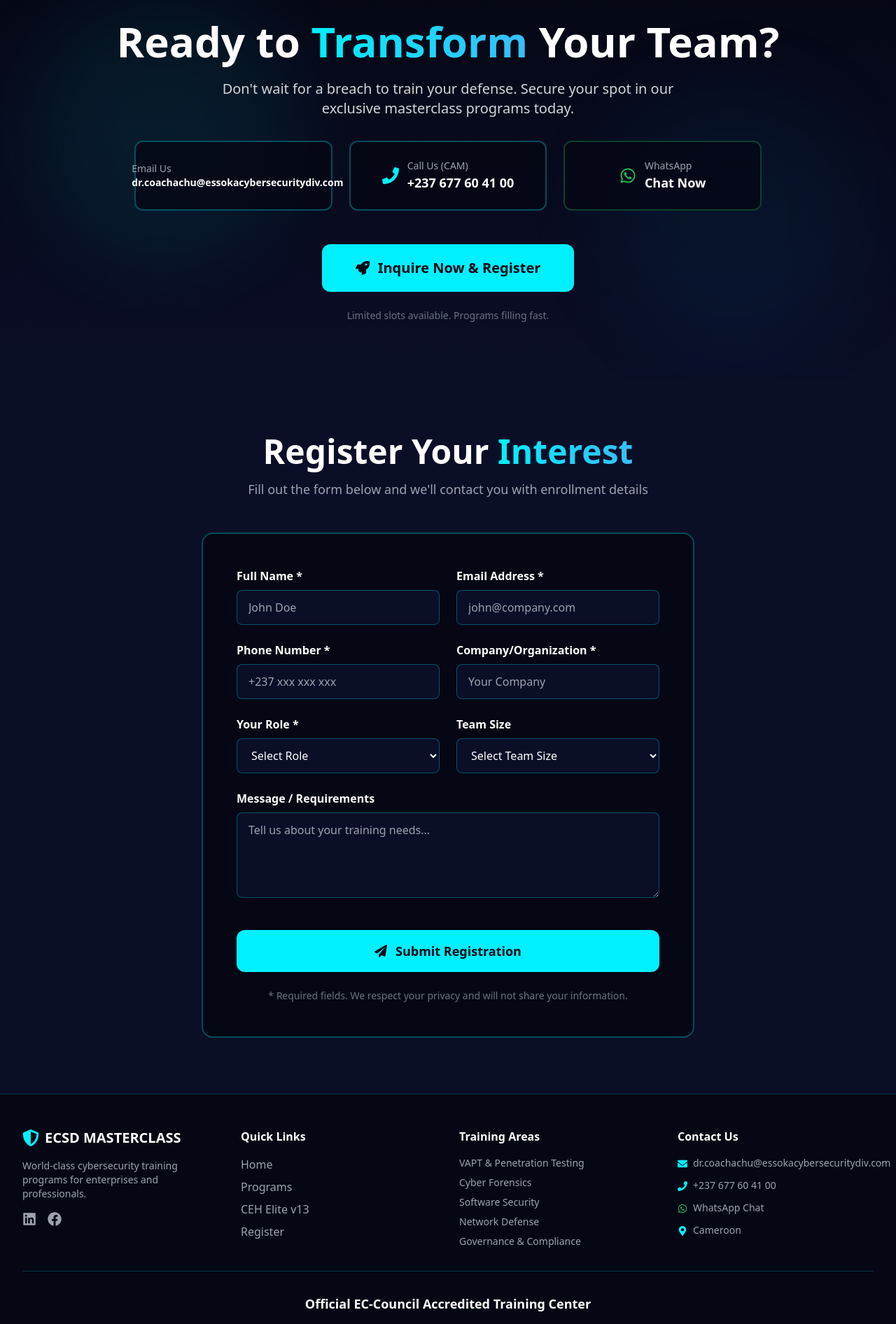
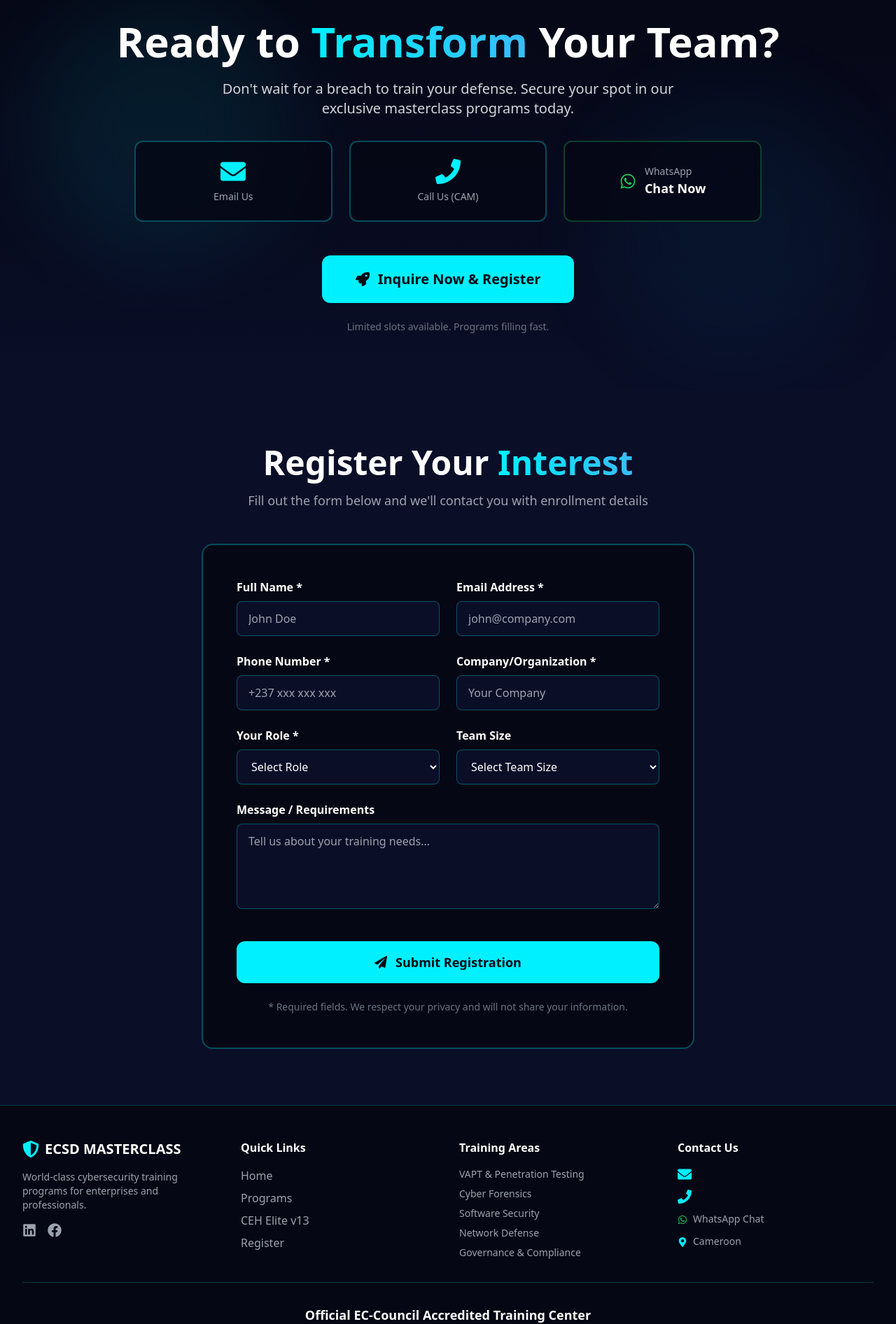
Before and after one commit to DCGit208/masterclass.essokacybersecuritydiv.com, a Next.js app: page / in a window 1280 px wide. Shown: the part 3913-5805 px from the top of the page at 70% size. Built offline with nearby package versions, Linux system fonts and the light colour scheme.

Commit message:
Remove visible email/phone, use icon-only contact links

```diff
--- a/components/CTASection.tsx
+++ b/components/CTASection.tsx
@@ -29,25 +29,19 @@
             <motion.a
               href="mailto:dr.coachachu@essokacybersecuritydiv.com"
               whileHover={{ scale: 1.05 }}
-              className="bg-cyber-darker/80 border-2 border-cyber-accent/30 rounded-xl p-6 hover:border-cyber-accent transition-all flex items-center justify-center space-x-3 group"
+              className="bg-cyber-darker/80 border-2 border-cyber-accent/30 rounded-xl p-6 hover:border-cyber-accent transition-all flex flex-col items-center justify-center group"
             >
-              <FaEnvelope className="text-2xl text-cyber-accent group-hover:scale-110 transition-transform" />
-              <div className="text-left">
-                <div className="text-gray-400 text-sm">Email Us</div>
-                <div className="text-white font-semibold text-sm">dr.coachachu@essokacybersecuritydiv.com</div>
-              </div>
+              <FaEnvelope className="text-4xl text-cyber-accent group-hover:scale-110 transition-transform mb-2" />
+              <div className="text-gray-400 text-sm">Email Us</div>
             </motion.a>
 
             <motion.a
               href="tel:+237677604100"
               whileHover={{ scale: 1.05 }}
-              className="bg-cyber-darker/80 border-2 border-cyber-accent/30 rounded-xl p-6 hover:border-cyber-accent transition-all flex items-center justify-center space-x-3 group"
+              className="bg-cyber-darker/80 border-2 border-cyber-accent/30 rounded-xl p-6 hover:border-cyber-accent transition-all flex flex-col items-center justify-center group"
             >
-              <FaPhone className="text-2xl text-cyber-accent group-hover:scale-110 transition-transform" />
-              <div className="text-left">
-                <div className="text-gray-400 text-sm">Call Us (CAM)</div>
-                <div className="text-white font-semibold text-lg">+237 677 60 41 00</div>
-              </div>
+              <FaPhone className="text-4xl text-cyber-accent group-hover:scale-110 transition-transform mb-2" />
+              <div className="text-gray-400 text-sm">Call Us (CAM)</div>
             </motion.a>
 
             <motion.a
--- a/components/Footer.tsx
+++ b/components/Footer.tsx
@@ -60,15 +60,13 @@
             <h4 className="text-white font-semibold mb-4 font-rajdhani">Contact Us</h4>
             <ul className="space-y-3 text-sm">
               <li className="flex items-start space-x-2 text-gray-400">
-                <FaEnvelope className="text-cyber-accent mt-1 flex-shrink-0" />
-                <a href="mailto:dr.coachachu@essokacybersecuritydiv.com" className="hover:text-cyber-accent transition-colors">
-                  dr.coachachu@essokacybersecuritydiv.com
+                <a href="mailto:dr.coachachu@essokacybersecuritydiv.com" className="hover:text-cyber-accent transition-colors" aria-label="Email us">
+                  <FaEnvelope className="text-cyber-accent text-xl" />
                 </a>
               </li>
               <li className="flex items-start space-x-2 text-gray-400">
-                <FaPhone className="text-cyber-accent mt-1 flex-shrink-0" />
-                <a href="tel:+237677604100" className="hover:text-cyber-accent transition-colors">
-                  +237 677 60 41 00
+                <a href="tel:+237677604100" className="hover:text-cyber-accent transition-colors" aria-label="Call us">
+                  <FaPhone className="text-cyber-accent text-xl" />
                 </a>
               </li>
               <li className="flex items-start space-x-2 text-gray-400">
--- a/components/ceh/CEHPackage.tsx
+++ b/components/ceh/CEHPackage.tsx
@@ -1,7 +1,7 @@
 'use client'
 
 import { motion } from 'framer-motion'
-import { FaBook, FaTicketAlt, FaMicroscope, FaRedo, FaLaptopCode, FaGamepad, FaVideo, FaCheckCircle } from 'react-icons/fa'
+import { FaBook, FaTicketAlt, FaMicroscope, FaRedo, FaLaptopCode, FaGamepad, FaVideo, FaCheckCircle, FaEnvelope, FaPhone } from 'react-icons/fa'
 
 const CEHPackage = () => {
   const packageItems = [
@@ -123,15 +123,17 @@
           <div className="flex flex-col md:flex-row gap-4 justify-center items-center">
             <a
               href="mailto:dr.coachachu@essokacybersecuritydiv.com"
-              className="bg-cyber-accent text-cyber-darker px-10 py-4 rounded-xl font-bold text-lg hover:bg-cyber-accent/90 transition-all hover:shadow-2xl hover:shadow-cyber-accent/50"
+              className="bg-cyber-accent text-cyber-darker px-10 py-4 rounded-xl font-bold text-lg hover:bg-cyber-accent/90 transition-all hover:shadow-2xl hover:shadow-cyber-accent/50 flex items-center gap-2"
             >
-              📧 Inquire Now & Register
+              <FaEnvelope className="text-xl" />
+              <span>Inquire Now & Register</span>
             </a>
             <a
               href="tel:+237677604100"
-              className="border-2 border-cyber-accent text-cyber-accent px-10 py-4 rounded-xl font-bold text-lg hover:bg-cyber-accent/10 transition-all"
+              className="border-2 border-cyber-accent text-cyber-accent px-10 py-4 rounded-xl font-bold text-lg hover:bg-cyber-accent/10 transition-all flex items-center gap-2"
             >
-              📞 +237 677 60 41 00 - CAM
+              <FaPhone className="text-xl" />
+              <span>Call Us (CAM)</span>
             </a>
           </div>
         </motion.div>
--- a/components/ceh/v2/CEHFAQ.tsx
+++ b/components/ceh/v2/CEHFAQ.tsx
@@ -2,7 +2,7 @@
 
 import { motion } from 'framer-motion'
 import { useState } from 'react'
-import { FaChevronDown, FaChevronUp } from 'react-icons/fa'
+import { FaChevronDown, FaChevronUp, FaEnvelope, FaPhone } from 'react-icons/fa'
 
 const CEHFAQ = () => {
   const [openIndex, setOpenIndex] = useState<number | null>(null)
@@ -158,13 +158,15 @@
           </div>
 
           <div className="mt-8 pt-8 border-t border-cyber-accent/20">
-            <p className="text-gray-400 text-sm mb-2">Need to speak with us directly?</p>
-            <div className="flex flex-col sm:flex-row gap-4 justify-center text-sm">
-              <a href="mailto:dr.coachachu@essokacybersecuritydiv.com" className="text-cyber-accent hover:text-cyber-accent/80">
-                📧 dr.coachachu@essokacybersecuritydiv.com
+            <p className="text-gray-400 text-sm mb-4">Need to speak with us directly?</p>
+            <div className="flex gap-6 justify-center">
+              <a href="mailto:dr.coachachu@essokacybersecuritydiv.com" className="text-cyber-accent hover:text-cyber-accent/80 flex flex-col items-center gap-2" aria-label="Email us">
+                <FaEnvelope className="text-2xl" />
+                <span className="text-xs">Email</span>
               </a>
-              <a href="tel:+237677604100" className="text-cyber-accent hover:text-cyber-accent/80">
-                📞 +237 677 60 41 00
+              <a href="tel:+237677604100" className="text-cyber-accent hover:text-cyber-accent/80 flex flex-col items-center gap-2" aria-label="Call us">
+                <FaPhone className="text-2xl" />
+                <span className="text-xs">Call</span>
               </a>
             </div>
           </div>
```
